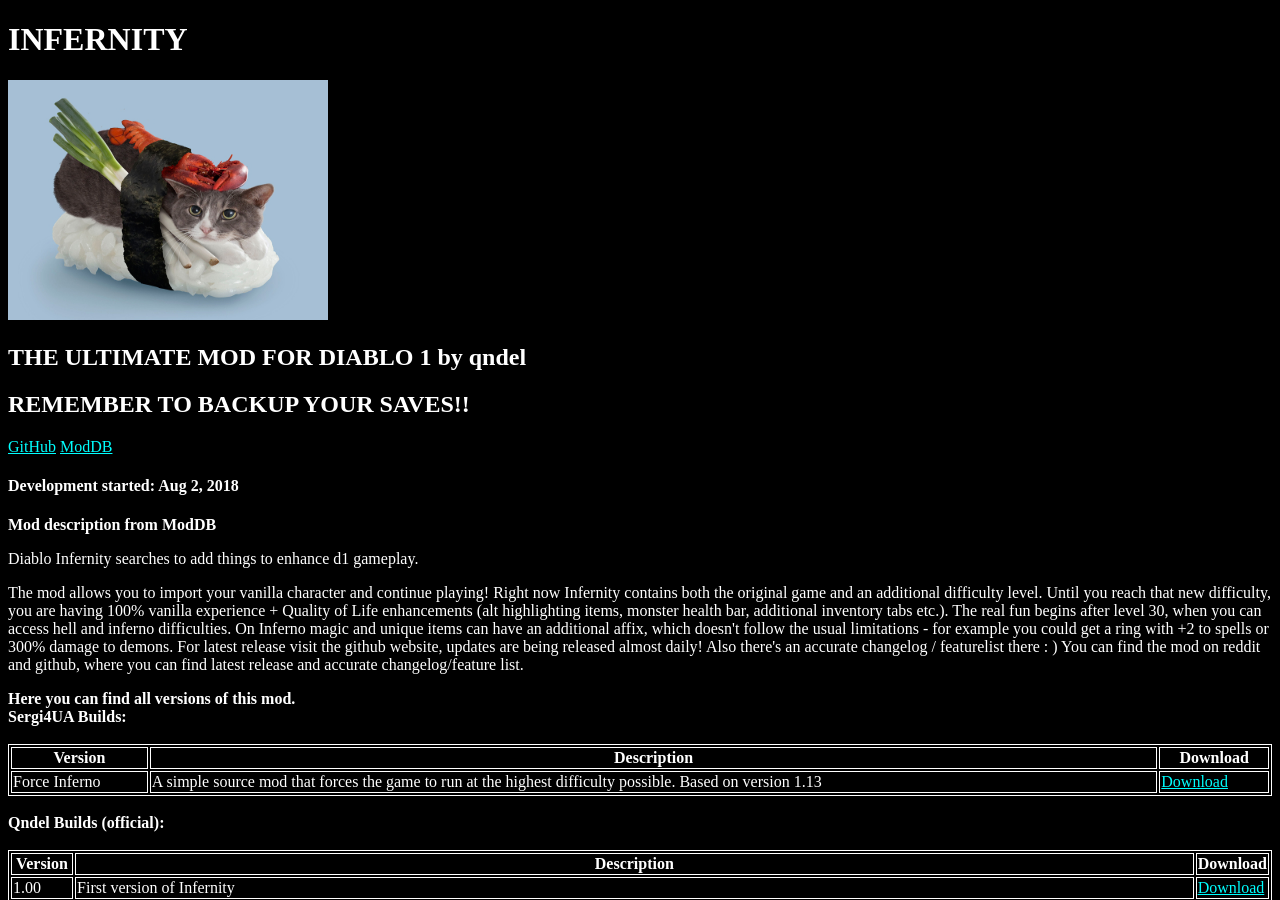
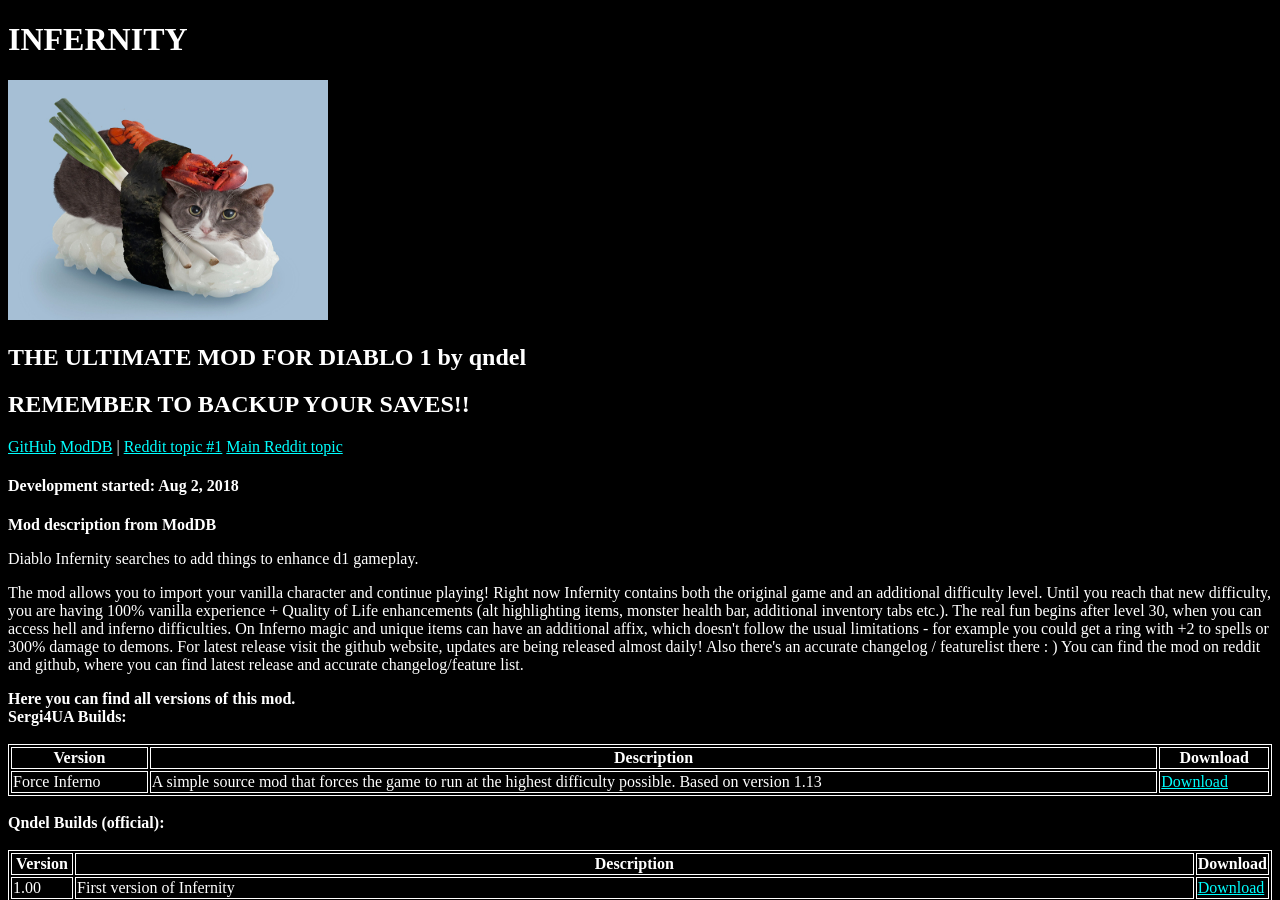
Before and after one commit to sergi4ua/sergi4ua.github.io, a Jekyll site: the page mods/infernity/index.html, which Jekyll copies as it is, in a window 1280 px wide and 900 px high. Built offline with Jekyll 4.4.1, drawn with Linux system fonts in a browser that asks for light colours.

Commit message:
Add links to Infernity reddit topics

```diff
--- a/mods/infernity/index.html
+++ b/mods/infernity/index.html
@@ -33,7 +33,7 @@
     <img src="thecat.jpg" width="320" height="240">
     <h2>THE ULTIMATE MOD FOR DIABLO 1 by <b>qndel</b></h2>
     <h2>REMEMBER TO BACKUP YOUR SAVES!!</h2>
-    <a href="https://github.com/qndel/infernity">GitHub</a> <a href="https://www.moddb.com/mods/diablo-infernity-lets-make-diablo1-great-again">ModDB</a>
+    <a href="https://github.com/qndel/infernity">GitHub</a> <a href="https://www.moddb.com/mods/diablo-infernity-lets-make-diablo1-great-again">ModDB</a> | <a href="https://www.reddit.com/r/Diablo1/comments/947yrz/infernity_an_ehnancement_mod_for_vanilla_diablo/">Reddit topic #1</a> <a href="https://www.reddit.com/r/Diablo/comments/9480s5/infernity_an_ehnancement_mod_for_vanilla_diablo_1/">Main Reddit topic</a>
     <h4>Development started: Aug 2, 2018</h4>
     <p><b>Mod description from ModDB</b></p>
     <p>Diablo Infernity searches to add things to enhance d1 gameplay.</p><p>The mod allows you to import your vanilla character and continue playing! Right now Infernity contains both the original game and an additional difficulty level. Until you reach that new difficulty, you are having 100% vanilla experience + Quality of Life enhancements (alt highlighting items, monster health bar, additional inventory tabs etc.). The real fun begins after level 30, when you can access hell and inferno difficulties. On Inferno magic and unique items can have an additional affix, which doesn't follow the usual limitations - for example you could get a ring with +2 to spells or 300% damage to demons. For latest release visit the github website, updates are being released almost daily! Also there's an accurate changelog / featurelist there : ) You can find the mod on reddit and github, where you can find latest release and accurate changelog/feature list. </p>
```
